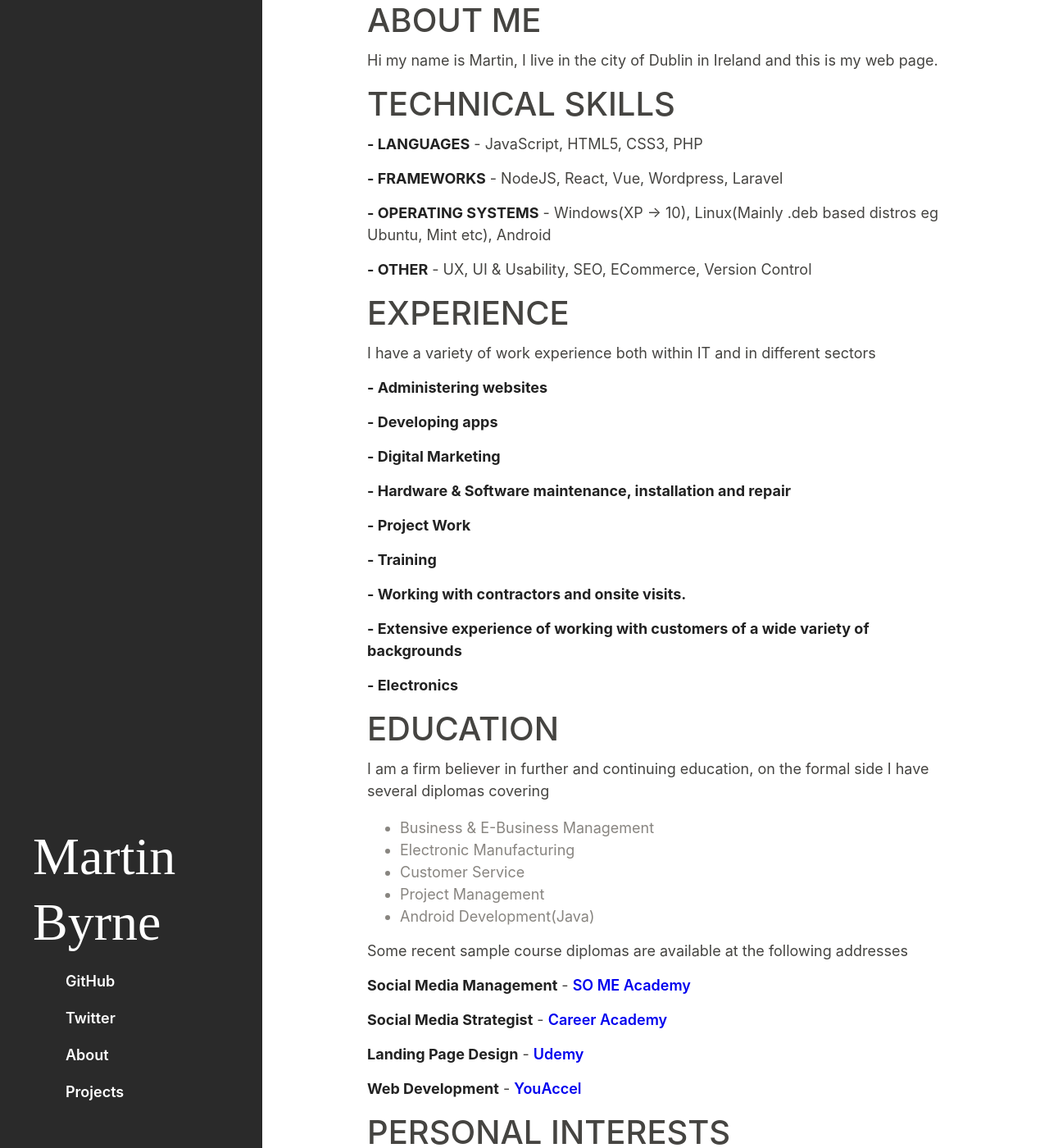
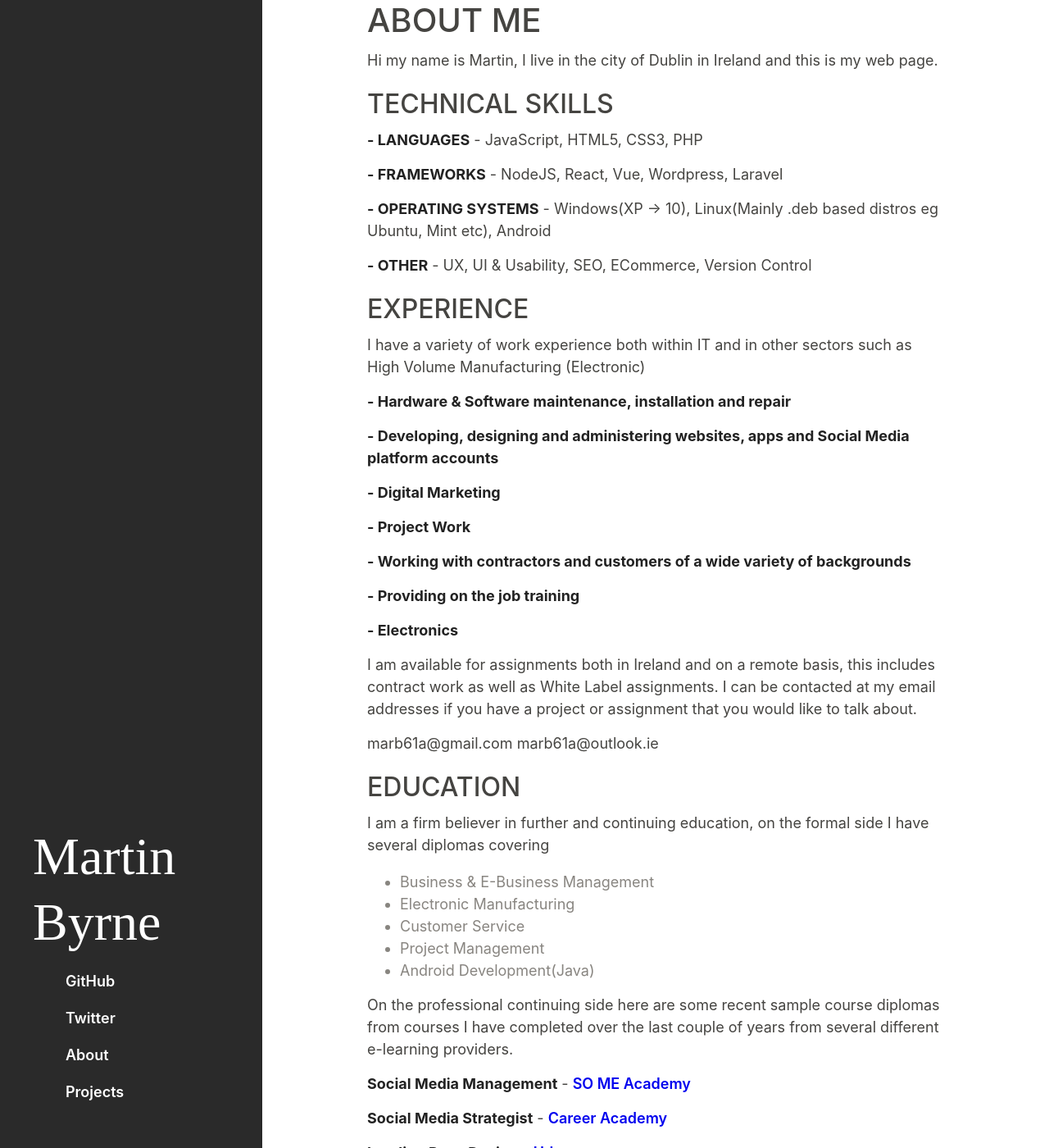
Before and after one commit to marb61a/marb61a.github.io, a Jekyll site: the page built from about.md, in a window 1280 px wide and 1400 px high. Shown: the whole window at 82% size. Built offline with Jekyll 4.4.1, drawn with Linux system fonts in a browser that asks for light colours; our own code applies the rules of GitHub Pages for plain Markdown files; some of the changed text lies outside the part shown.

Commit message:
Update about.md

```diff
--- a/about.md
+++ b/about.md
@@ -5,7 +5,7 @@ Hi my name is Martin, I live in the city of Dublin in Ireland and this is my web
 
 
 TECHNICAL SKILLS
-================
+----------------
   **- LANGUAGES**               - JavaScript, HTML5, CSS3, PHP
 
   **- FRAMEWORKS**              - NodeJS, React, Vue, Wordpress, Laravel
@@ -16,30 +16,35 @@ TECHNICAL SKILLS
 
 
 EXPERIENCE
-======
-I have a variety of work experience both within IT and in different sectors
+----------
+I have a variety of work experience both within IT and in other sectors such as High Volume Manufacturing (Electronic)
 
-  **- Administering websites**
 
-  **- Developing apps**
+  **- Hardware & Software maintenance, installation and repair**
+
+  **- Developing, designing and administering websites, apps and Social Media platform accounts**
 
   **- Digital Marketing**
 
-  **- Hardware & Software maintenance, installation and repair**
-
   **- Project Work**
 
-  **- Training**
+  **- Working with contractors and customers of a wide variety of backgrounds**
 
-  **- Working with contractors and onsite visits.**
-
-  **- Extensive experience of working with customers of a wide variety of backgrounds**
+  **- Providing on the job training**
 
   **- Electronics**
 
 
+I am available for assignments both in Ireland and on a remote basis, this includes contract work as well
+as White Label assignments. I can be contacted at my email addresses if you have a project or assignment that
+you would like to talk about.
+
+  marb61a@gmail.com
+  marb61a@outlook.ie
+
+
 EDUCATION
-======
+---------
 I am a firm believer in further and continuing education, on the formal side I have several diplomas covering
   - Business & E-Business Management
   - Electronic Manufacturing
@@ -48,7 +53,9 @@ I am a firm believer in further and continuing education, on the formal side I h
   - Android Development(Java)
 
 
-Some recent sample course diplomas are available at the following addresses
+On the professional continuing side here are some recent sample course diplomas from courses I have completed over the last
+couple of years from several different e-learning providers.
+
 
 **Social Media Management** - [SO ME Academy](https://drive.google.com/file/d/0B2-8nmrv8gVuX1VVZHh2MEloLW8/view?usp=sharing)
 
@@ -59,10 +66,11 @@ Some recent sample course diplomas are available at the following addresses
 **Web Development** - [YouAccel](https://drive.google.com/open?id=0B2-8nmrv8gVub2tUam5Na2l3UlU)
 
 
+
 PERSONAL INTERESTS
-==================
+------------------
 I am always experimenting and you can find my projects on GitHub which at this time counts at about 130 covering
 everything from PHP & Ruby to JS & Python.
 
 Aside from technology I can usually be found annoying some poor soul about various sports matters particularly football
-and music of various genres.
+as well as being a major music fan of several genres.
```
